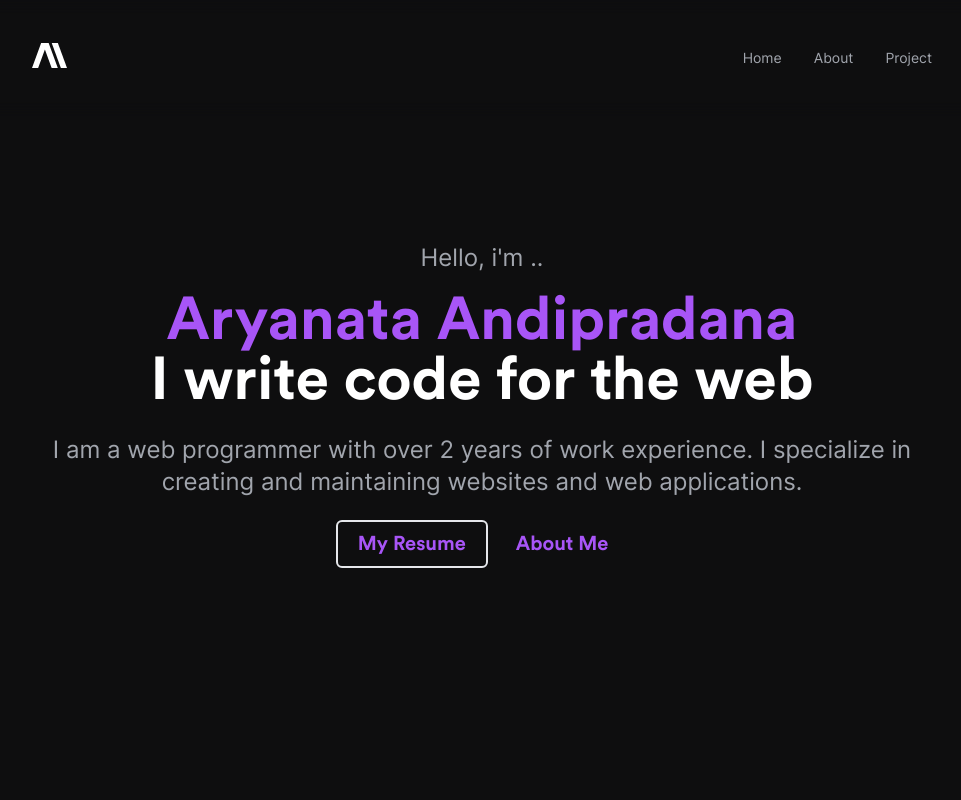
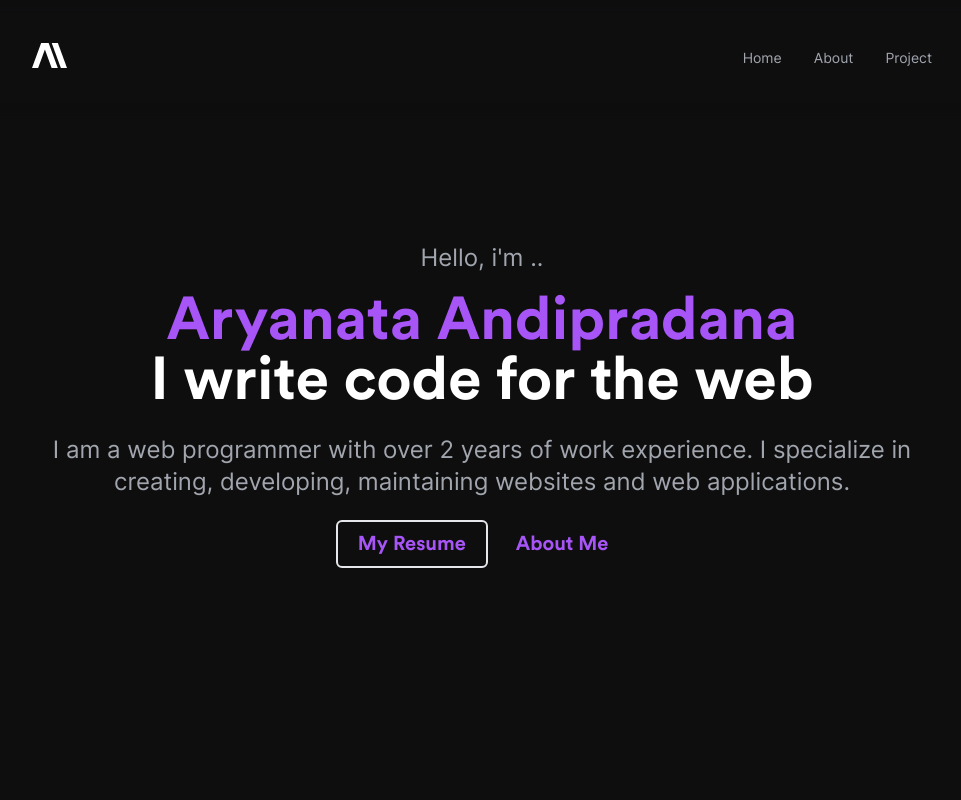
Before and after one commit to aryanataandi/aryanataandi-next, a Next.js app: page / in a window 1280 px wide. Shown: the top 800 px of the page, without its empty margins (158-1119 px from the left). Built offline with nearby package versions, Linux system fonts and the light colour scheme.

Commit message:
update App.jsx

```diff
--- a/components/App.jsx
+++ b/components/App.jsx
@@ -17,7 +17,7 @@ function App() {
             <br />
             <p className="text-secondary text-body">
               I am a web programmer with over 2 years of work experience. I
-              specialize in creating and maintaining websites and web
+              specialize in creating, developing, maintaining websites and web
               applications.
             </p>
           </div>
```
